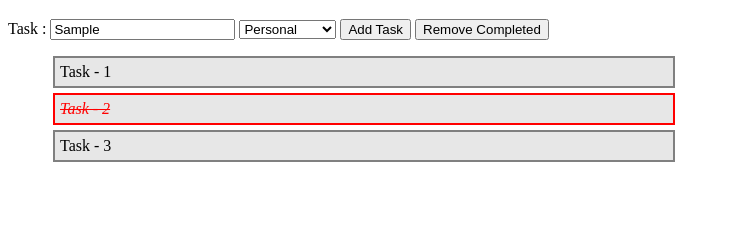
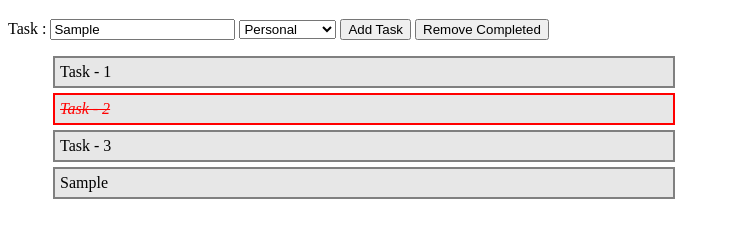
Before and after one commit to tkmagesh/Cisco-jquery-Apr-2015, a plain HTML site: page Day-01/01-Intro/TaskManager.html in a window 1280 px wide. Both pictures are taken after typing "Sample" into the empty fields and a click on the button "Add Task". Shown: the part 61-298 px from the top of the page, without its empty margins (0-730 px from the left). Drawn offline with Linux system fonts and the light colour scheme.

Commit message:
Add a new Task

```diff
--- a/Day-01/01-Intro/TaskManager.html
+++ b/Day-01/01-Intro/TaskManager.html
@@ -31,7 +31,22 @@
     4. Display a message whenever a task is added or removed
      -->
     <script src="jquery-1.11.2.js"></script>
+    <script>
+    $(function(){
+        function onTaskItemClick(){
+            $(this).toggleClass("completed");
+        }
 
+        $("li").click(onTaskItemClick);
+        $("#btnAddTask").click(function(){
+            var newTaskName = $("#txtTask").val();
+            var $newTask = $("<li>");
+            $newTask.html(newTaskName);
+            $newTask.click(onTaskItemClick);
+            $("#olTaskList").append($newTask);
+        });
+    });
+    </script>
 </head>
 <body>
     <h1>Task Manager</h1>
```
